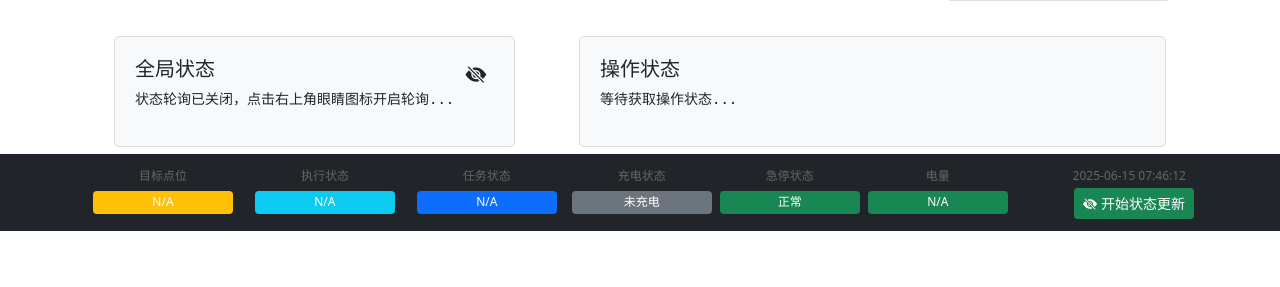
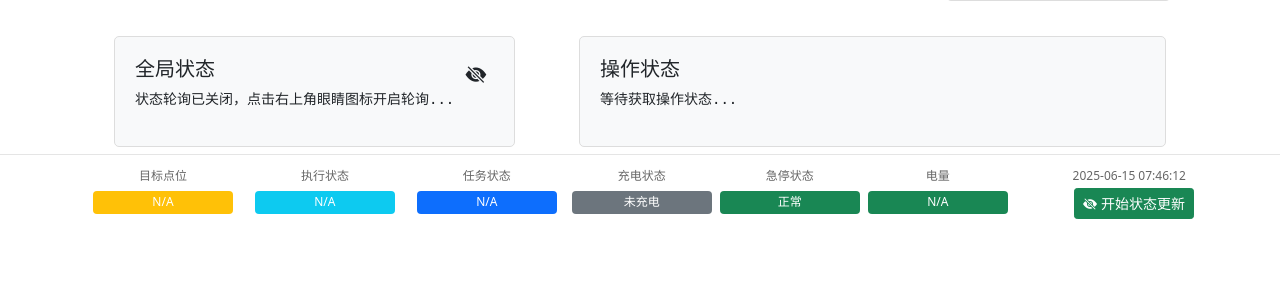
Before and after one commit to kzeng/bk-robot, a Flask app: page / in a window 1280 px wide. Shown: the part 579-866 px from the top of the page. Run offline with Flask 3, Linux system fonts and the light colour scheme; some libraries are stand-ins or nearby versions.

Commit message:
footer style

```diff
--- a/app/templates/base.html
+++ b/app/templates/base.html
@@ -81,9 +81,9 @@
     </main>
 
     {% block footer %}
-    <footer class="footer mt-auto py-2 bg-dark text-white">
+    <footer class="footer mt-auto py-2  text-white">
         <div class="container">
-            <table class="table table-dark table-status table-sm table-borderless mb-0">
+            <table class="table  table-status table-sm table-borderless mb-0">
                 <thead>
                     <tr>
                         <th class="text-center status-title" style="width: 15%">目标点位</th>
```
